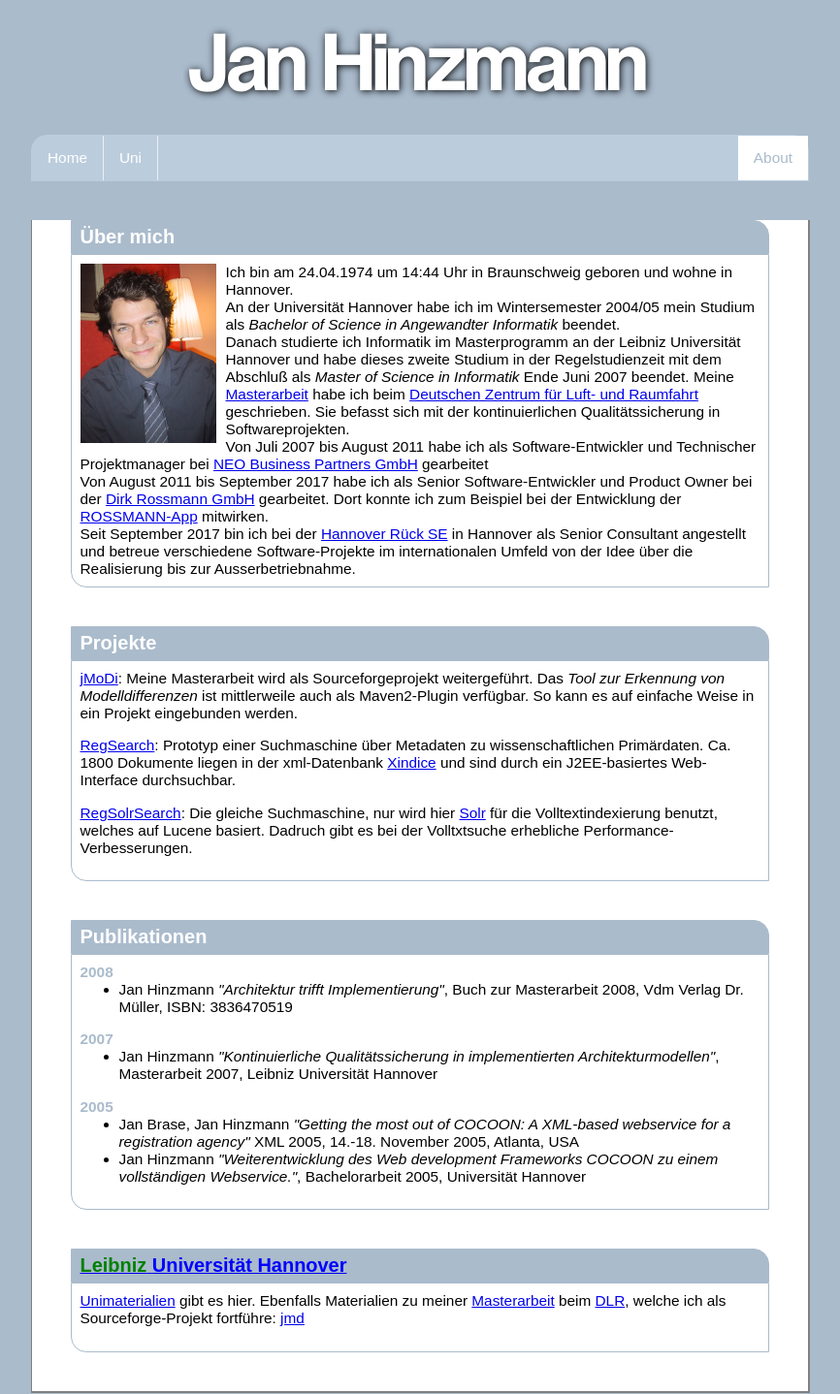
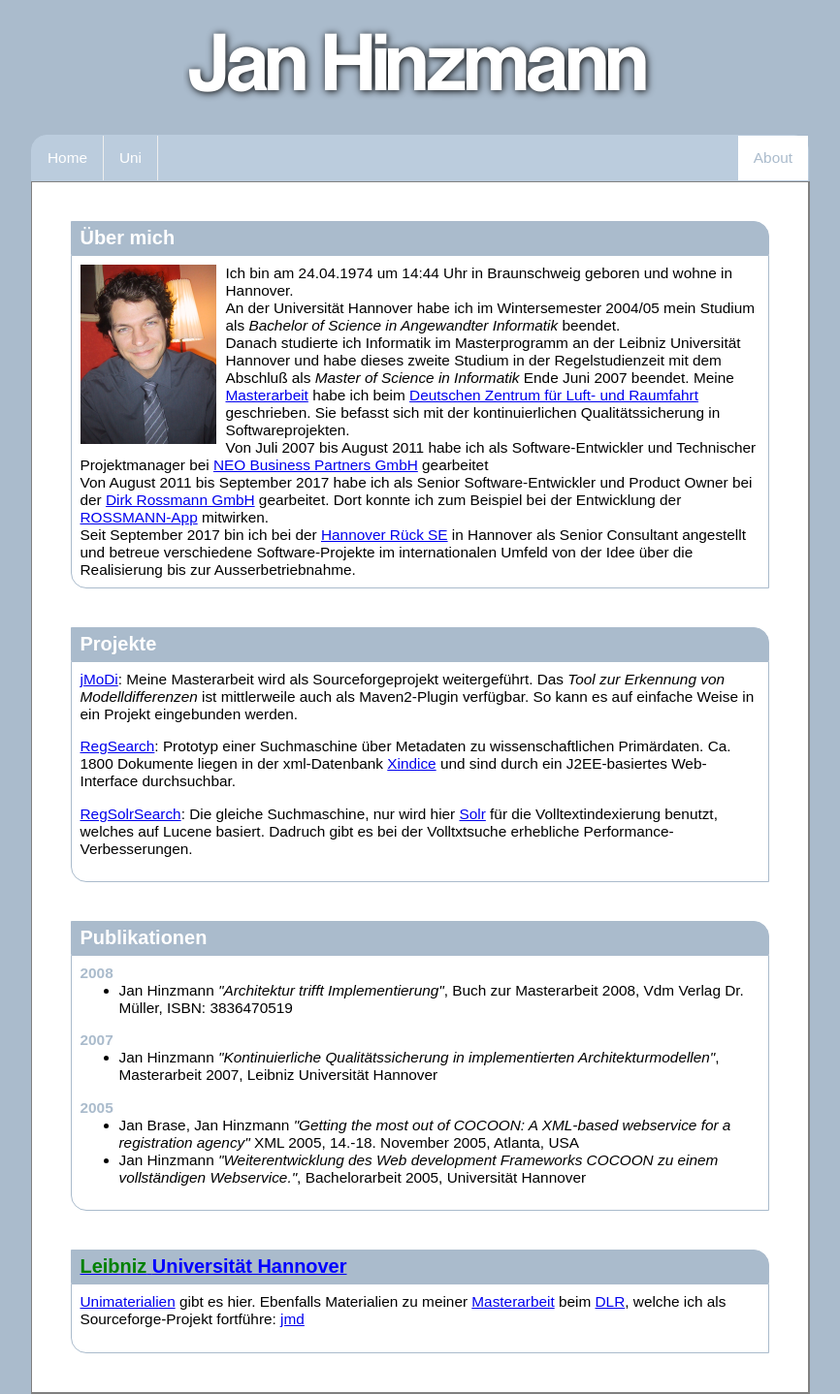
Before and after one commit to janykey/janykey.github.io, a PHP site: page /about.html in a window 1280 px wide. Shown: the whole page at 97% size, without its empty margins (207-1073 px from the left). Run offline with PHP 8.4, Linux system fonts and the light colour scheme.

Commit message:
Update janhinzmann.css

```diff
--- a/style/janhinzmann.css
+++ b/style/janhinzmann.css
@@ -78,7 +78,7 @@ p {
 .content {
     margin-left:auto;
     margin-right:auto;
-    border-top: 0px solid gray;
+    border-top: 1px solid gray;
     border-left: 1px solid gray;
     border-right: 2px solid gray;
     border-bottom: 2px solid gray;
@@ -125,7 +125,7 @@ h3 {
     background-color: #555;
     border: 1px solid #777;
     margin: 0px;
-    padding 1px;
+    padding: 1px;
     border-radius: 6px;
 }
 
```
